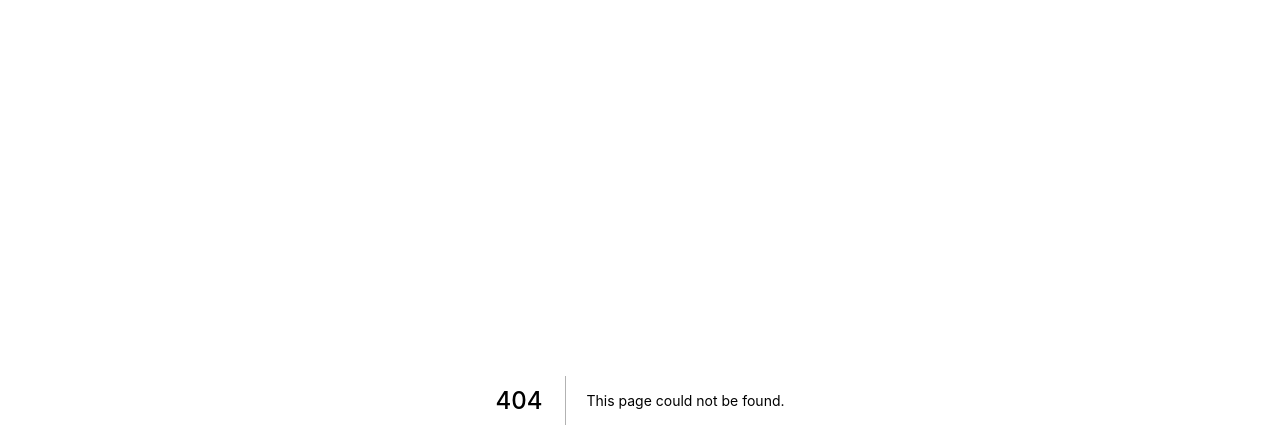
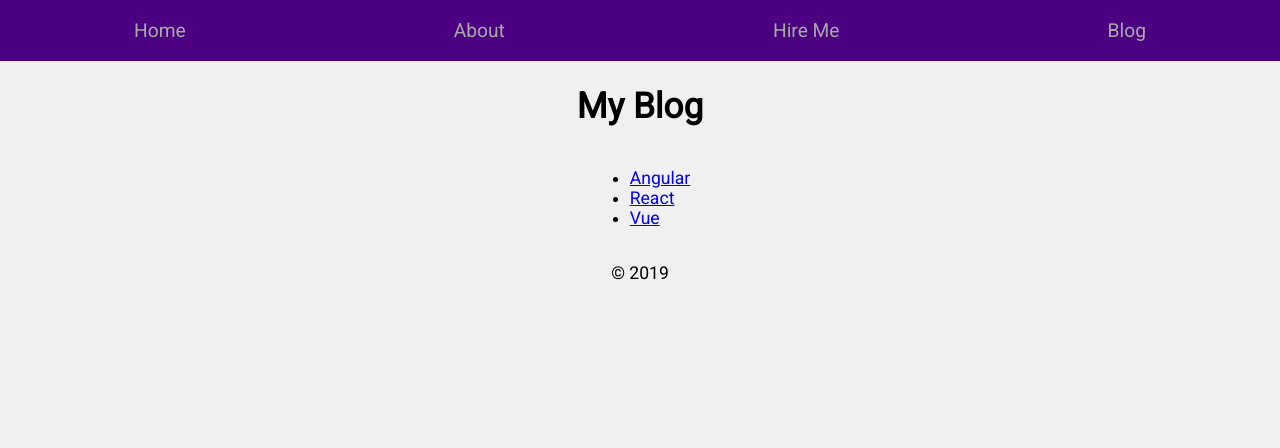
Before and after one commit to RikSchoonbeek/udemy-universal-react-with-nextjs-portfolio, a Next.js app: page /blog in a window 1280 px wide. Before the commit this address had no page. Shown: the top 448 px of the page. Built offline with nearby package versions, Linux system fonts and the light colour scheme; a small style sheet from the web is missing.

Commit message:
1 - 10 Dynamic pages with query parameters

```diff
--- a/components/Layout.js
+++ b/components/Layout.js
@@ -21,6 +21,9 @@ export default ({ children, title }) => (
       </Link>
       <Link href="/hireme">
         <a>Hire Me</a>
+      </Link>
+      <Link href="/blog">
+        <a>Blog</a>
       </Link>
     </header>
 
--- a/pages/about.js
+++ b/pages/about.js
@@ -9,7 +9,7 @@ class About extends Component {
   // };
 
   static async getInitialProps() {
-    const res = await fetch("https://api.github.com/users/reedbarger23424");
+    const res = await fetch("https://api.github.com/users/rikschoonbeek");
 
     // a 200 status code is a success,  but for fetching data,
     // anything higher than 200 is an error.
--- /dev/null
+++ b/pages/blog.js
@@ -0,0 +1,20 @@
+import Layout from "../components/Layout";
+import Link from "next/link";
+
+const PostLink = ({ title }) => (
+  <li>
+    <Link href={`/post?title=${title}`}>
+      <a>{title}</a>
+    </Link>
+  </li>
+);
+
+export default () => (
+  <Layout title="My Blog">
+    <ul>
+      <PostLink title="Angular" />
+      <PostLink title="React" />
+      <PostLink title="Vue" />
+    </ul>
+  </Layout>
+);
```
Also changed, not shown: pages/post.js (added, +19 -0 lines).
